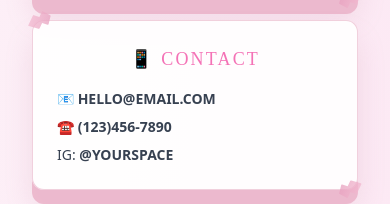
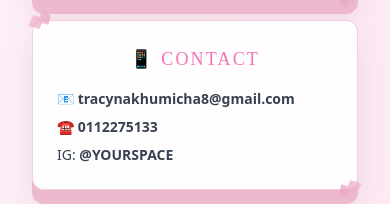
Before and after one commit to IOTJr/TJLASH, a website: page index.html in a window 390 px wide. Shown: the part 1961-2165 px from the top of the page. Drawn offline with nearby package versions, Linux system fonts and the light colour scheme.

Commit message:
Update contact email and phone

```diff
--- a/index.html
+++ b/index.html
@@ -115,8 +115,8 @@
                         <!-- Contact -->
                         <div class="inspo-panel inspo-panel--soft rounded-xl p-6">
                             <h4 class="inspo-panel-title text-center text-pink-400 text-lg mb-4">📱 CONTACT</h4>
-                            <p class="text-gray-700 text-sm mb-2">📧 <span class="font-semibold">HELLO@EMAIL.COM</span></p>
-                            <p class="text-gray-700 text-sm mb-2">☎️ <span class="font-semibold">(123)456-7890</span></p>
+                            <p class="text-gray-700 text-sm mb-2">📧 <span class="font-semibold">tracynakhumicha8@gmail.com</span></p>
+                            <p class="text-gray-700 text-sm mb-2">☎️ <span class="font-semibold">0112275133</span></p>
                             <p class="text-gray-700 text-sm">IG: <span class="font-semibold">@YOURSPACE</span></p>
                         </div>
                     </div>
```
